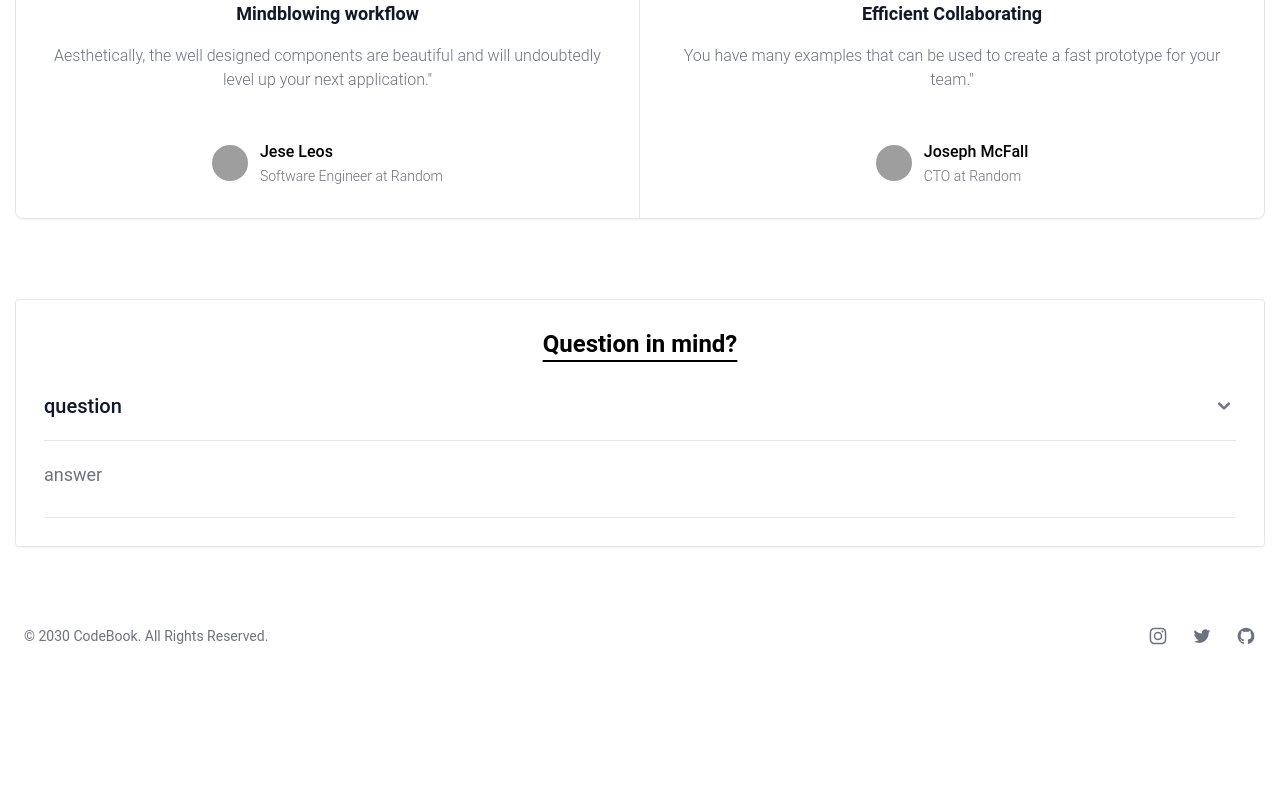
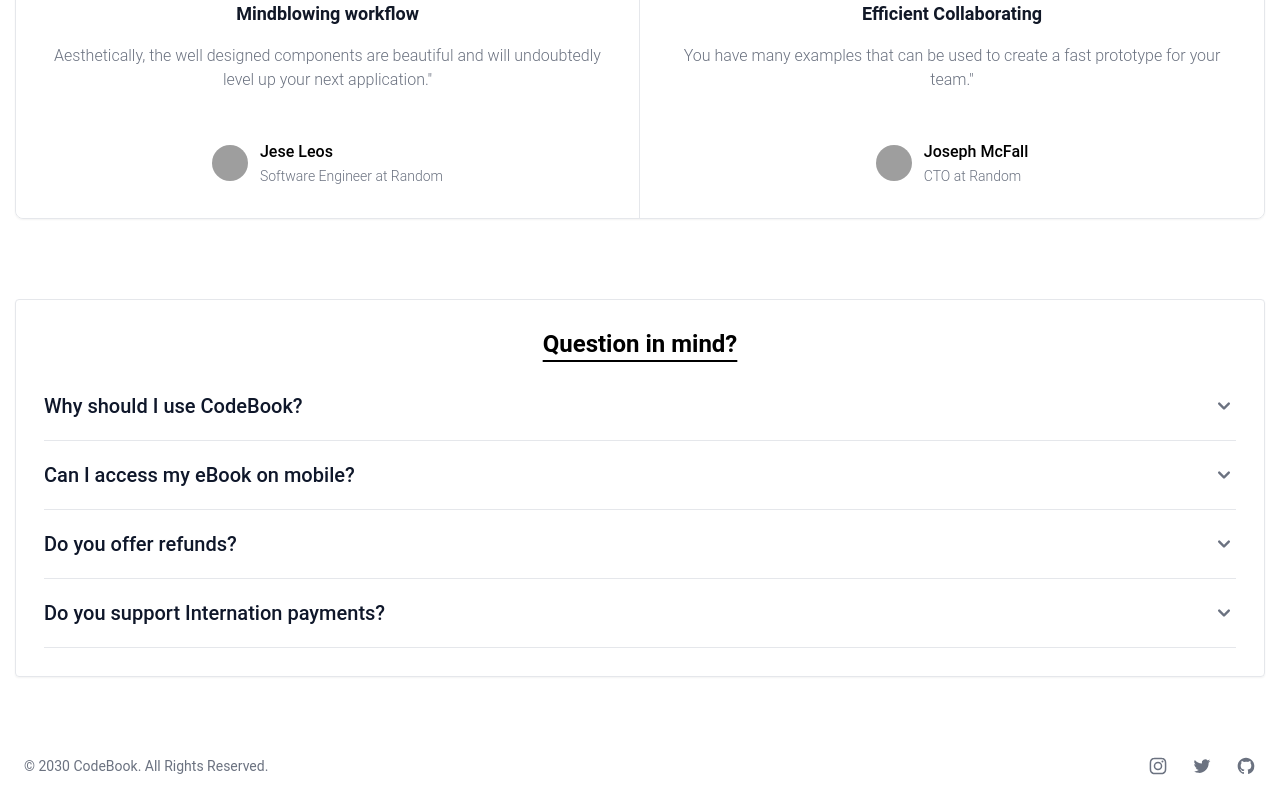
Before and after one commit to Haseebashraf005/ebook, a React (Vite) app: page / in a window 1280 px wide. Shown: the part 1622-2422 px from the top of the page. Before the commit the page ends 2292 px from the top, so only its background shows below. Built offline with nearby package versions, Linux system fonts and the light colour scheme; grey boxes are pictures that could not be loaded.

Commit message:
video 7 complete accordian using state

```diff
--- /dev/null
+++ b/src/pages/Home/components/Accordian.jsx
@@ -0,0 +1,40 @@
+import React, { useState } from 'react'
+
+export const Accordian = ({ item }) => {
+    const { question, answer } = item;
+    const [showAccordian, setShowAccordian] = useState(false);
+    console.log(showAccordian)
+    return (
+        <div>
+            <h2 id="accordion-flush-heading-1" onClick={() => setShowAccordian(!showAccordian)} >
+                <button type="button" className="text-lg flex items-center justify-between w-full py-5 font-medium text-left text-gray-500 border-b border-gray-200 dark:border-gray-700 dark:text-gray-400" data-accordion-target="#accordion-flush-body-1" aria-expanded="true" aria-controls="accordion-flush-body-1">
+                    <span className="text-xl text-slate-900 dark:text-white">{question}</span>
+
+                    {
+                        showAccordian ?
+
+                            <svg data-accordion-icon className="rotate-180 w-6 h-6 shrink-0" fill="currentColor" viewBox="0 0 20 20" xmlns="http://www.w3.org/2000/svg"><path fillRule="evenodd" d="M5.293 7.293a1 1 0 011.414 0L10 10.586l3.293-3.293a1 1 0 111.414 1.414l-4 4a1 1 0 01-1.414 0l-4-4a1 1 0 010-1.414z" clipRule="evenodd"></path></svg>
+                            :
+
+
+                            <svg data-accordion-icon className="w-6 h-6 shrink-0" fill="currentColor" viewBox="0 0 20 20" xmlns="http://www.w3.org/2000/svg"><path fillRule="evenodd" d="M5.293 7.293a1 1 0 011.414 0L10 10.586l3.293-3.293a1 1 0 111.414 1.414l-4 4a1 1 0 01-1.414 0l-4-4a1 1 0 010-1.414z" clipRule="evenodd"></path></svg>
+
+
+                    }
+
+
+
+                </button>
+            </h2>
+
+            {
+                showAccordian &&
+                <div id="accordion-flush-body-1" className="" aria-labelledby="accordion-flush-heading-1">
+                    <div className="py-5 border-b border-gray-200 dark:border-gray-700">
+                        <p className="text-lg mb-2 text-gray-500 dark:text-gray-400">{answer}</p>
+                    </div>
+                </div>
+            }
+        </div>
+    )
+}
--- a/src/pages/Home/components/Faq.jsx
+++ b/src/pages/Home/components/Faq.jsx
@@ -1,24 +1,40 @@
 import React from 'react'
+import { Accordian } from './Accordian';
 
 export const Faq = () => {
+    const faqs = [
+        {
+            "id": 1,
+            "question": "Why should I use CodeBook?",
+            "answer": "Lorem ipsum, dolor sit amet consectetur adipisicing elit. Repellendus earum dicta nesciunt, nulla alias consequuntur cumque incidunt saepe mollitia esse! Magni praesentium delectus excepturi nostrum illo repellendus cum eius neque, aperiam dolores quaerat quis dolore magnam doloremque minus sint nemo qui necessitatibus at. Perspiciatis, corrupti cum labore quos odio porro!"
+        },
+        {
+            "id": 2,
+            "question": "Can I access my eBook on mobile?",
+            "answer": "Lorem ipsum dolor sit amet consectetur adipisicing elit. At accusamus nobis tempore perferendis qui, quam, atque reprehenderit vero quaerat, assumenda pariatur eveniet. Maxime eaque, neque corrupti ad minus repudiandae consectetur!"
+        },
+        {
+            "id": 3,
+            "question": "Do you offer refunds?",
+            "answer": "Lorem ipsum dolor sit amet, consectetur adipisicing elit. Esse iste dolor deserunt expedita quam fugit et inventore amet pariatur. Animi."
+        },
+        {
+            "id": 4,
+            "question": "Do you support Internation payments?",
+            "answer": "Lorem ipsum dolor sit amet, consectetur adipisicing elit. Esse iste dolor deserunt expedita quam fugit et inventore amet pariatur. Animi."
+        }
+    ];
     return (
         <section className="my-10 p-7 border rounded dark:border-slate-700 shadow-sm">
             <h1 className="text-2xl text-center font-semibold dark:text-slate-100 mb-3 underline underline-offset-8">Question in mind?</h1>
             <div className="" id="accordion-flush" data-accordion="collapse" data-active-classes="bg-white dark:bg-gray-900 text-gray-900 dark:text-white" data-inactive-classes="text-gray-500 dark:text-gray-400">
-            <div>
-                <h2 id="accordion-flush-heading-1">
-                    <button type="button" className="text-lg flex items-center justify-between w-full py-5 font-medium text-left text-gray-500 border-b border-gray-200 dark:border-gray-700 dark:text-gray-400" data-accordion-target="#accordion-flush-body-1" aria-expanded="true" aria-controls="accordion-flush-body-1">
-                      <span className="text-xl text-slate-900 dark:text-white">question</span>
-                      <svg data-accordion-icon className="w-6 h-6 shrink-0" fill="currentColor" viewBox="0 0 20 20" xmlns="http://www.w3.org/2000/svg"><path fillRule="evenodd" d="M5.293 7.293a1 1 0 011.414 0L10 10.586l3.293-3.293a1 1 0 111.414 1.414l-4 4a1 1 0 01-1.414 0l-4-4a1 1 0 010-1.414z" clipRule="evenodd"></path></svg>
-                      {/* <svg data-accordion-icon className="rotate-180 w-6 h-6 shrink-0" fill="currentColor" viewBox="0 0 20 20" xmlns="http://www.w3.org/2000/svg"><path fillRule="evenodd" d="M5.293 7.293a1 1 0 011.414 0L10 10.586l3.293-3.293a1 1 0 111.414 1.414l-4 4a1 1 0 01-1.414 0l-4-4a1 1 0 010-1.414z" clipRule="evenodd"></path></svg> */}
-                    </button>
-                </h2>
-                <div id="accordion-flush-body-1" className="" aria-labelledby="accordion-flush-heading-1">
-                    <div className="py-5 border-b border-gray-200 dark:border-gray-700">
-                        <p className="text-lg mb-2 text-gray-500 dark:text-gray-400">answer</p>
-                    </div>
-                </div>
-            </div>
+                {
+                    faqs.map((item) => (
+                        <Accordian item={item} key={item.id}/>
+                    )
+
+                    )
+                }
             </div>
         </section>
     )
```
Lines whose indentation alone changed are shown as unchanged.
